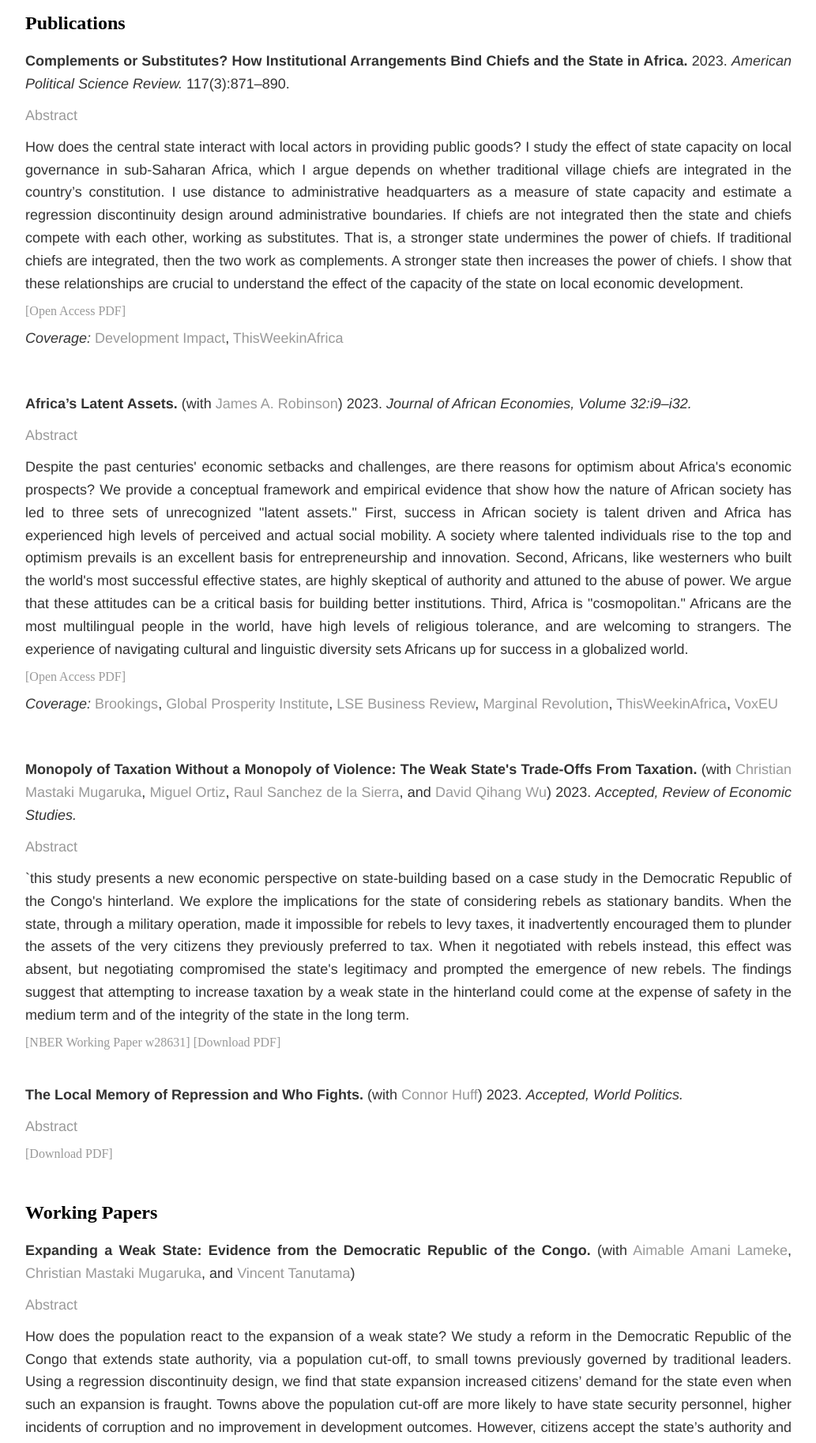
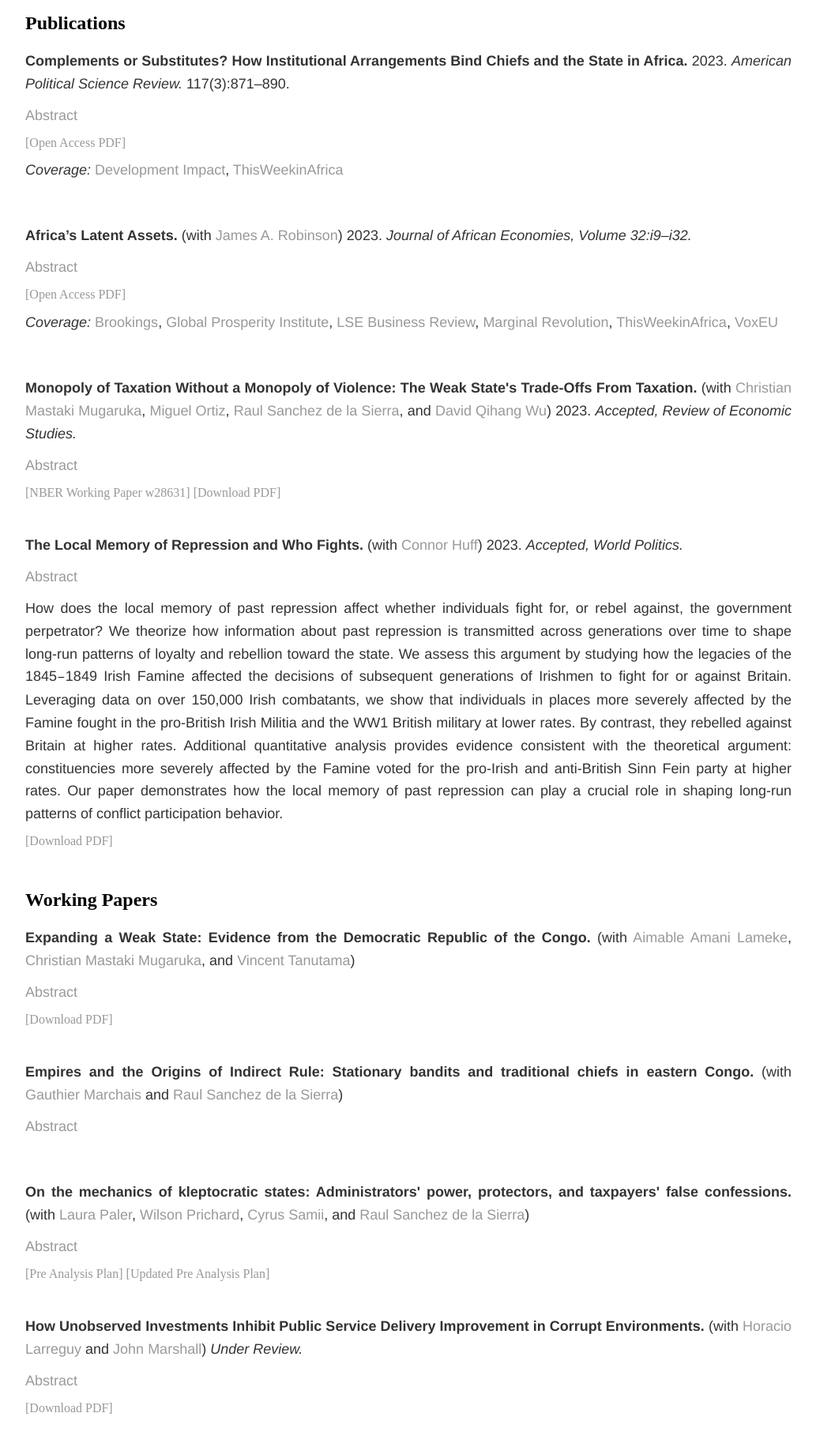
Before and after one commit to soeren-henn/soeren-henn.github.io, a Jekyll site: the page built from research/index.html, in a window 1280 px wide, cut to the strip 552-2379 px from the top of the page. Shown: the whole strip at 79% size, without its empty margins (123-1156 px from the left). Built offline with Jekyll 4.4.1, drawn with Linux system fonts in a browser that asks for light colours; some of the changed text lies outside the part shown.

Commit message:
Update index.html

```diff
--- a/research/index.html
+++ b/research/index.html
@@ -9,12 +9,12 @@
 	</div>
 </div>
 
-<style>
-        /* Initially hide the paragraph */
-        #hidden-paragraph {
+    <style>
+        /* Initially hide all paragraphs with the class "hidden-paragraph" */
+        .hidden-paragraph {
             display: none;
         }
-</style>
+    </style>
 
 <div class="research">
 	<!--
```
